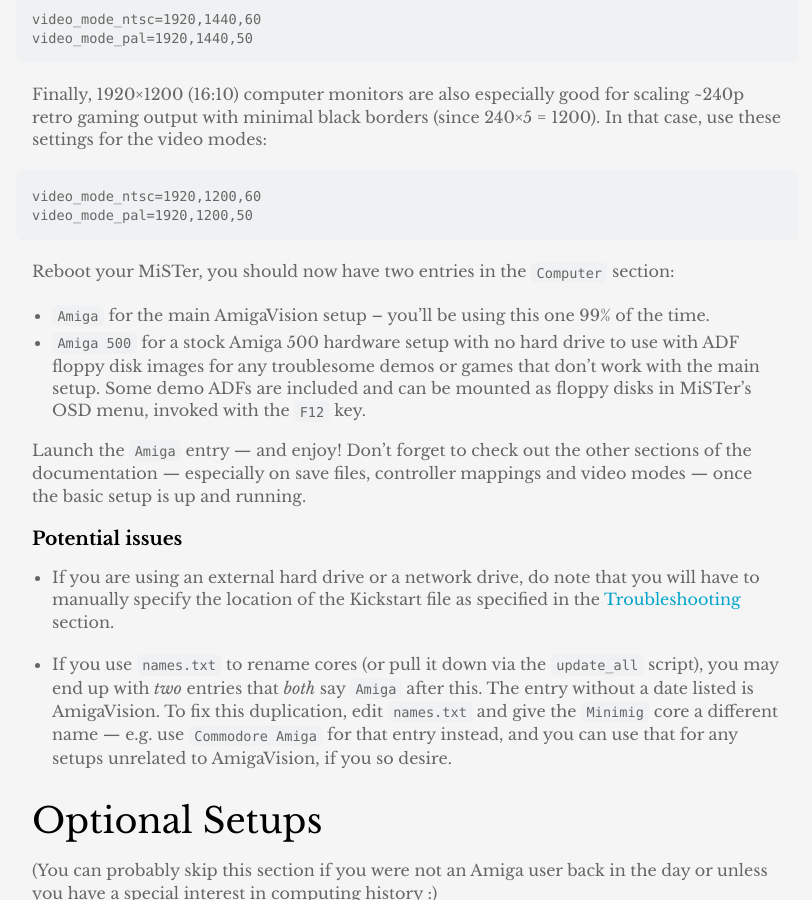
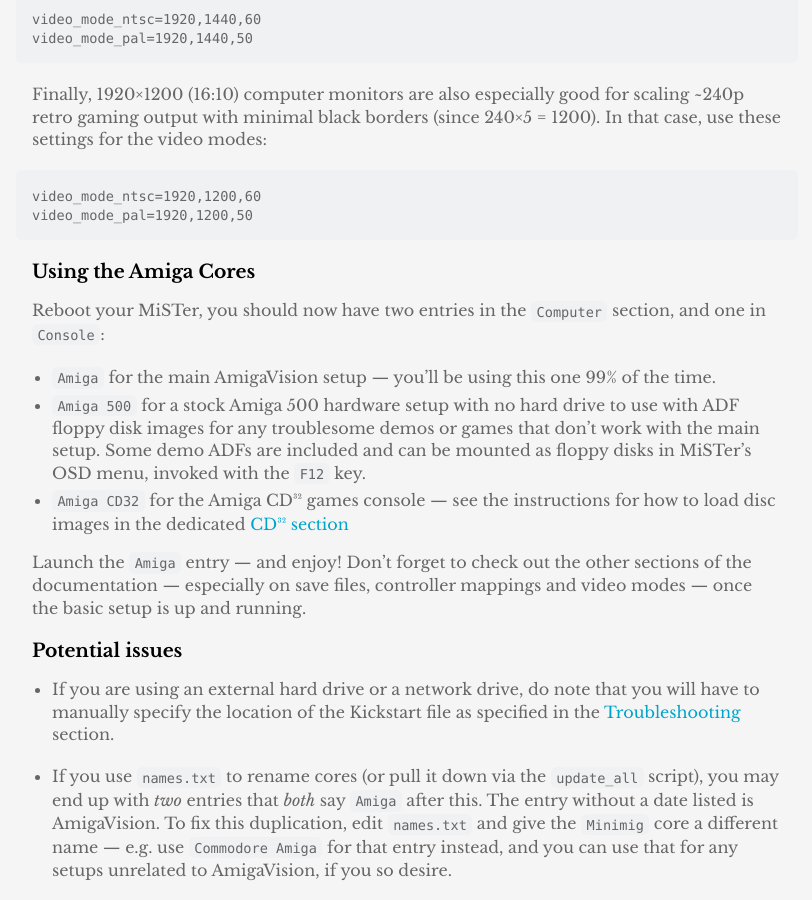
Before and after one commit to amigavision/amigavision.github.io, a Jekyll site: the page built from docs.md, in a window 1280 px wide and 900 px high, scrolled down 5760 px. Shown: the whole window, without its empty margins (233-1045 px from the left). Built offline with Jekyll 4.4.1, drawn with Linux system fonts in a browser that asks for light colours.

Commit message:
Update with more info on CD³²

````diff
--- a/docs.md
+++ b/docs.md
@@ -181,10 +181,13 @@
 video_mode_pal=1920,1200,50
 ```
 
-Reboot your MiSTer, you should now have two entries in the `Computer` section:
+### Using the Amiga Cores
 
-  * `Amiga` for the main AmigaVision setup -- you'll be using this one 99% of the time.
+Reboot your MiSTer, you should now have two entries in the `Computer` section, and one in `Console`:
+
+  * `Amiga` for the main AmigaVision setup — you'll be using this one 99% of the time.
   * `Amiga 500` for a stock Amiga 500 hardware setup with no hard drive to use with ADF floppy disk images for any troublesome demos or games that don't work with the main setup. Some demo ADFs are included and can be mounted as floppy disks in MiSTer's OSD menu, invoked with the `F12` key.
+  * `Amiga CD32` for the Amiga CD³² games console — see the instructions for how to load disc images in the dedicated [CD³² section](#cd-games-support)
 
 Launch the `Amiga` entry — and enjoy! Don't forget to check out the other sections of the documentation — especially on save files, controller mappings and video modes — once the basic setup is up and running.
 
````
